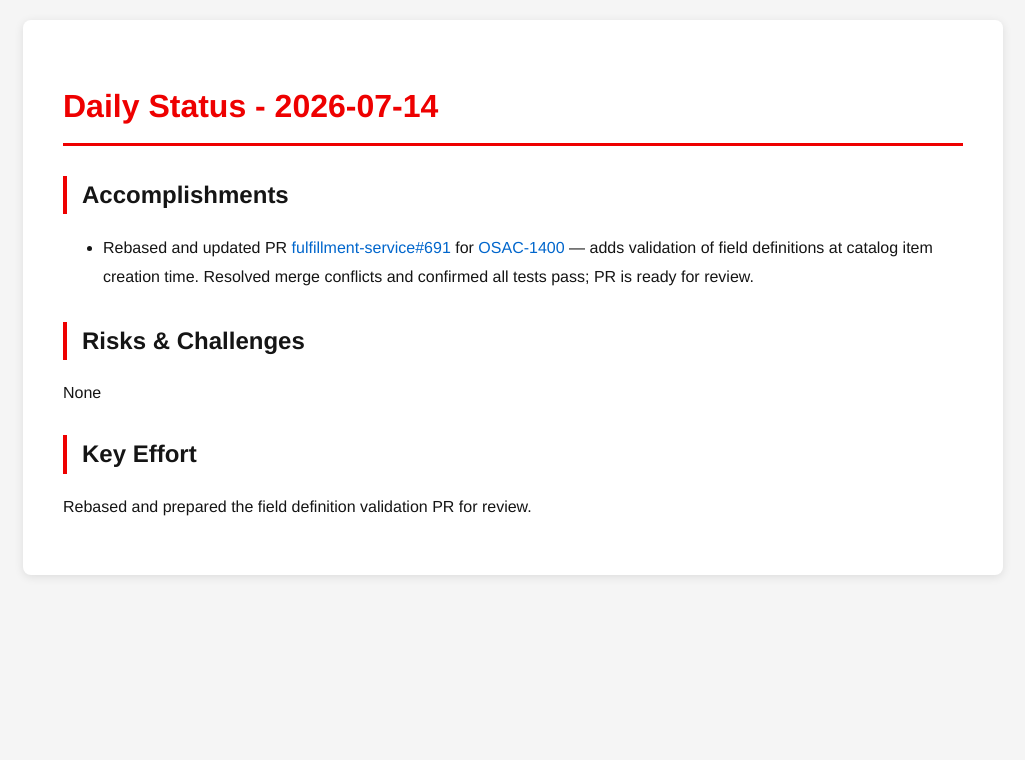
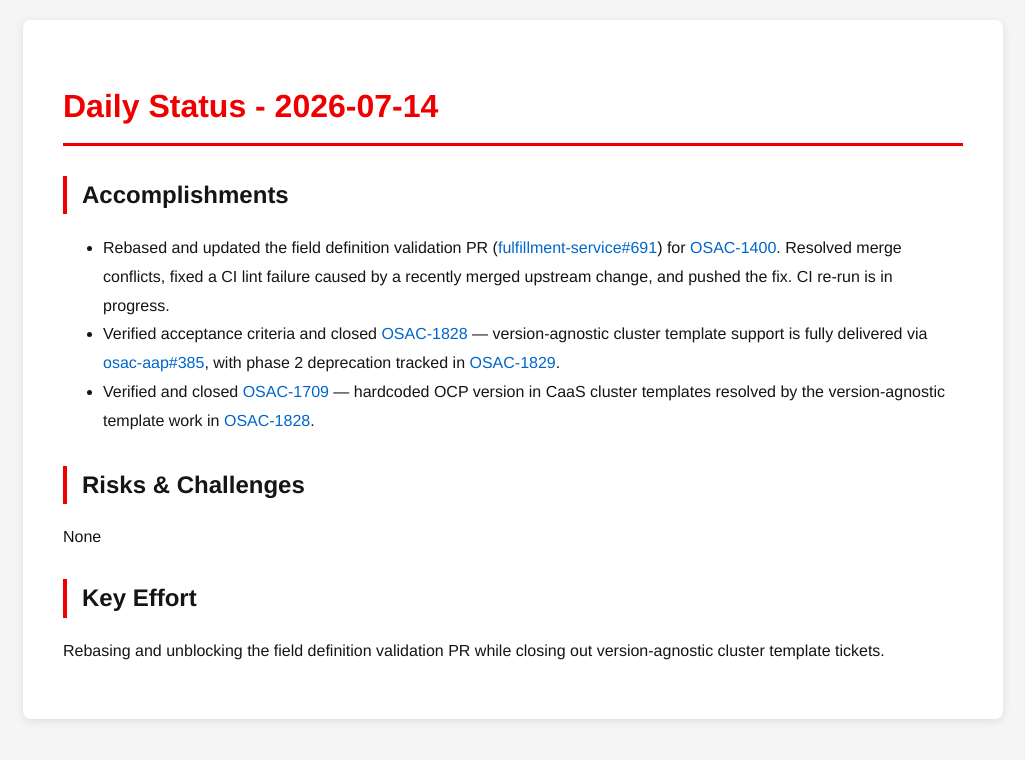
Before and after one commit to tzvatot/daily-status, a Jekyll site: the page built from 2026-07-14.md, in a window 1280 px wide. Shown: the top 760 px of the page, without its empty margins (127-1152 px from the left). Built offline with Jekyll 4.4.1, drawn with Linux system fonts in a browser that asks for light colours.

Commit message:
Daily status update - 2026-07-14

```diff
--- a/2026-07-14.md
+++ b/2026-07-14.md
@@ -7,10 +7,12 @@
 # Daily Status - 2026-07-14
 
 ## Accomplishments
-- Rebased and updated PR [fulfillment-service#691](https://github.com/osac-project/fulfillment-service/pull/691) for [OSAC-1400](https://redhat.atlassian.net/browse/OSAC-1400) — adds validation of field definitions at catalog item creation time. Resolved merge conflicts and confirmed all tests pass; PR is ready for review.
+- Rebased and updated the field definition validation PR ([fulfillment-service#691](https://github.com/osac-project/fulfillment-service/pull/691)) for [OSAC-1400](https://redhat.atlassian.net/browse/OSAC-1400). Resolved merge conflicts, fixed a CI lint failure caused by a recently merged upstream change, and pushed the fix. CI re-run is in progress.
+- Verified acceptance criteria and closed [OSAC-1828](https://redhat.atlassian.net/browse/OSAC-1828) — version-agnostic cluster template support is fully delivered via [osac-aap#385](https://github.com/osac-project/osac-aap/pull/385), with phase 2 deprecation tracked in [OSAC-1829](https://redhat.atlassian.net/browse/OSAC-1829).
+- Verified and closed [OSAC-1709](https://redhat.atlassian.net/browse/OSAC-1709) — hardcoded OCP version in CaaS cluster templates resolved by the version-agnostic template work in [OSAC-1828](https://redhat.atlassian.net/browse/OSAC-1828).
 
 ## Risks & Challenges
 None
 
 ## Key Effort
-Rebased and prepared the field definition validation PR for review.
+Rebasing and unblocking the field definition validation PR while closing out version-agnostic cluster template tickets.
```
